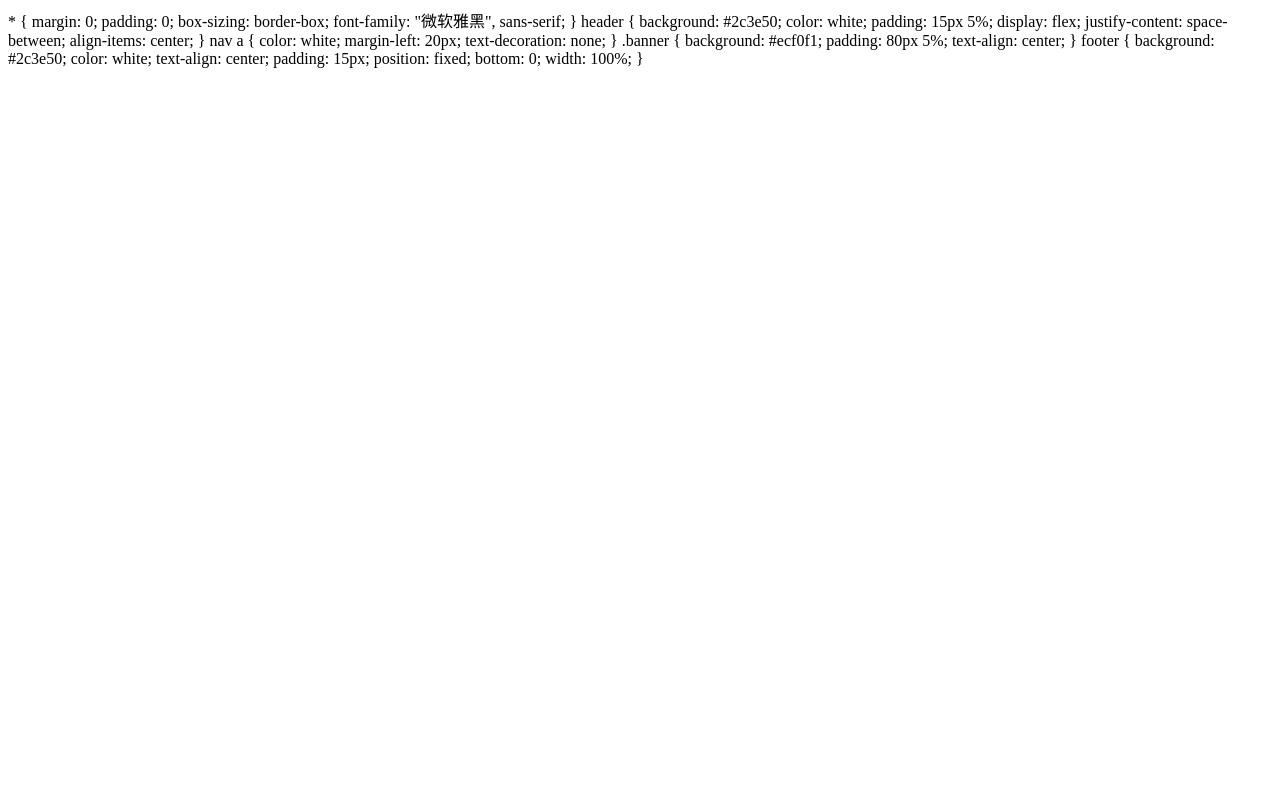
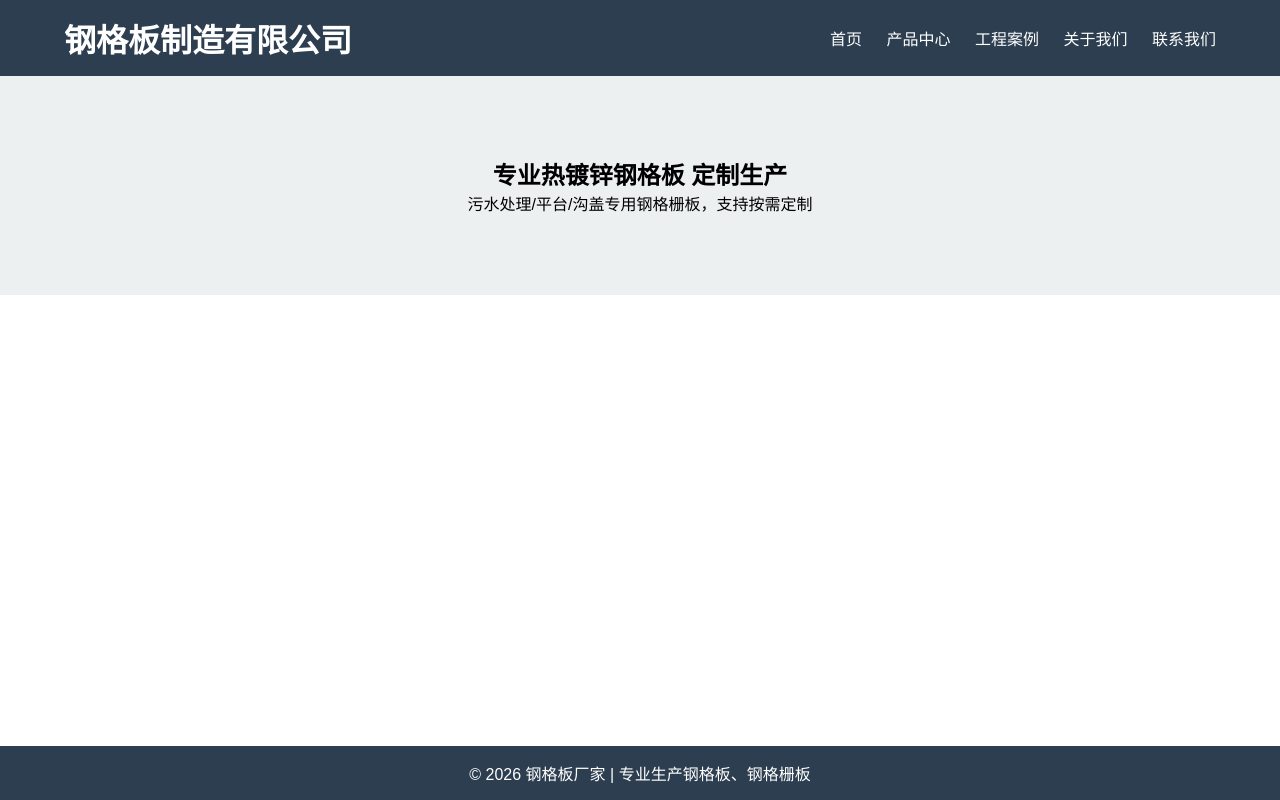
Before and after one commit to ggs-cj/gqs-cj-steel-grating-2027, a plain HTML site: page index.html in a window 1280 px wide. Drawn offline with Linux system fonts and the light colour scheme.

Commit message:
Update index.html

```diff
--- a/index.html
+++ b/index.html
@@ -1,3 +1,10 @@
+<!DOCTYPE html>
+<html lang="zh-CN">
+<head>
+    <meta charset="UTF-8">
+    <meta name="viewport" content="width=device-width, initial-scale=1.0">
+    <title>钢格板厂家 - 专业钢格栅板定制</title>
+    <style>
     * {
         margin: 0;
         padding: 0;
@@ -35,3 +42,27 @@ footer {
         bottom: 0;
         width: 100%;
     }
+    </style>
+</head>
+<body>
+    <header>
+        <h1>钢格板制造有限公司</h1>
+        <nav>
+            <a href=" ">首页</a >
+            <a href="products.html">产品中心</a >
+            <a href="cases.html">工程案例</a >
+            <a href="about.html">关于我们</a >
+            <a href="contact.html">联系我们</a >
+        </nav>
+    </header>
+
+    <section class="banner">
+        <h2>专业热镀锌钢格板 定制生产</h2>
+        <p>污水处理/平台/沟盖专用钢格栅板，支持按需定制</p >
+    </section>
+
+    <footer>
+        <p>© 2026 钢格板厂家 | 专业生产钢格板、钢格栅板</p >
+    </footer>
+</body>
+</html>
```
Lines whose indentation alone changed are shown as unchanged.
